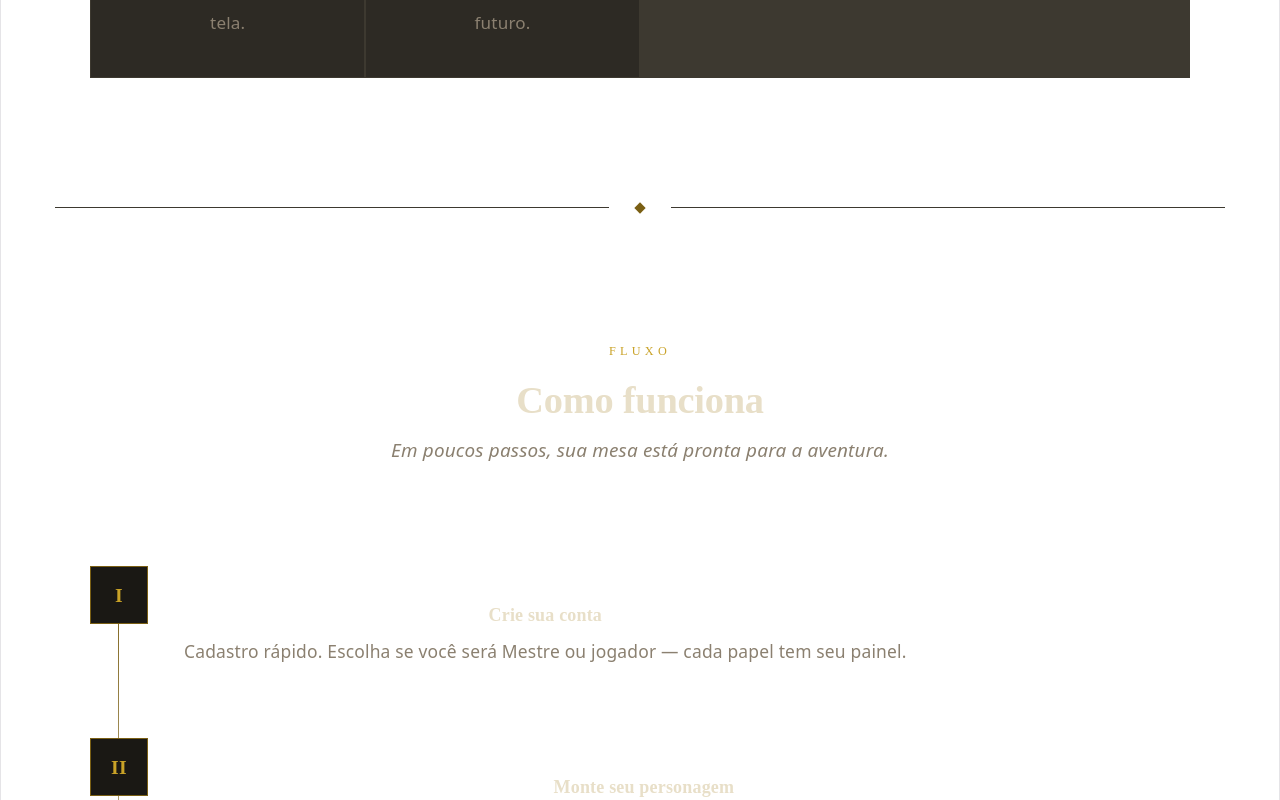
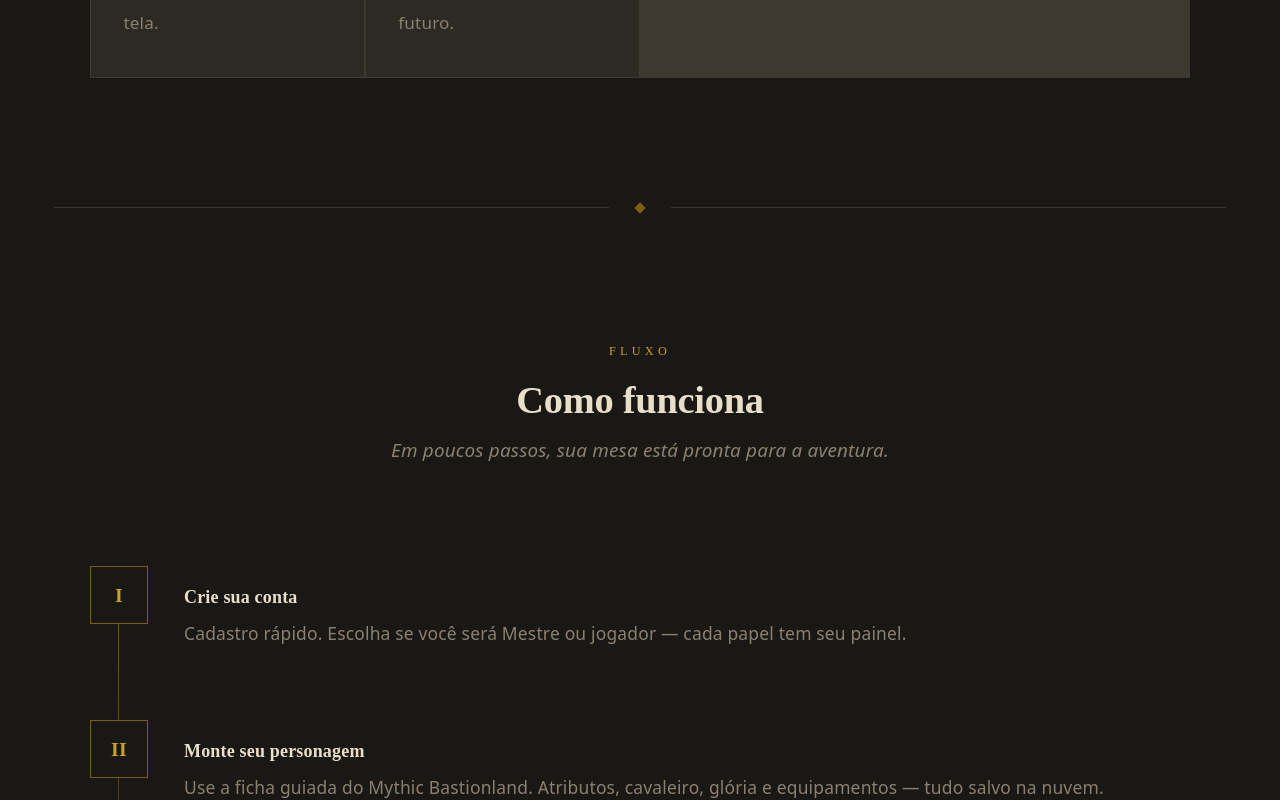
Before and after one commit to LeonardoV61/Montador_de_RPG, a React (Vite) app in the folder montador_de_rpg/: page / in a window 1280 px wide. Shown: the part 2000-2800 px from the top of the page. Built offline with nearby package versions, Linux system fonts and the light colour scheme.

Commit message:
Css Update

```diff
--- a/montador_de_rpg/src/Components/Css/styles.formNav.module.css
+++ b/montador_de_rpg/src/Components/Css/styles.formNav.module.css
@@ -34,6 +34,6 @@
     cursor: pointer;
 }
 
-nav {
+/* nav {
   background-image: linear-gradient(45deg, #101949 2%, #020623 60%);
-}
+} */
--- a/montador_de_rpg/src/Components/NavBar/styles.NavBar.module.css
+++ b/montador_de_rpg/src/Components/NavBar/styles.NavBar.module.css
@@ -5,7 +5,7 @@ nav {
     display: flex;
     justify-content: space-between;
     align-items: center;
-    padding: 1.2rem 3rem;
+    padding: 1rem 3rem;
     background: rgba(20, 18, 15, 0.92);
     border-bottom: 1px solid var(--douradoEscuro);
     backdrop-filter: blur(6px);
--- a/montador_de_rpg/src/index.css
+++ b/montador_de_rpg/src/index.css
@@ -1,7 +1,7 @@
 :root {
   --text: #6b6375;
   --text-h: #08060d;
-  --bg: #fff;
+  --bg: #1a1814;
   --border: #e5e4e7;
   --code-bg: #f4f3ec;
   --accent: #aa3bff;
@@ -41,12 +41,11 @@
     font-size: 16px;
   }
 }
-
 @media (prefers-color-scheme: dark) {
   :root {
     --text: #9ca3af;
     --text-h: #f3f4f6;
-    --bg: #16171d;
+    --bg: #1a1814;
     --border: #2e303a;
     --code-bg: #1f2028;
     --accent: #c084fc;
@@ -73,21 +72,19 @@
   }
 }
 
-body {
-  margin: 0;
-}
-
 #root {
-  width: 1800px;
   max-width: 100%;
   margin: 0 auto;
-  text-align: center;
-  border-inline: 1px solid var(--border);
   min-height: 100svh;
   display: flex;
   flex-direction: column;
   box-sizing: border-box;
 }
+body {
+  margin: 0;
+}
+
+
 
 h1,
 h2 {
@@ -114,6 +111,10 @@ h2 {
     font-size: 20px;
   }
 }
+
+h3{
+  margin-block: 0;
+}
 p {
   margin: 0;
 }
```
